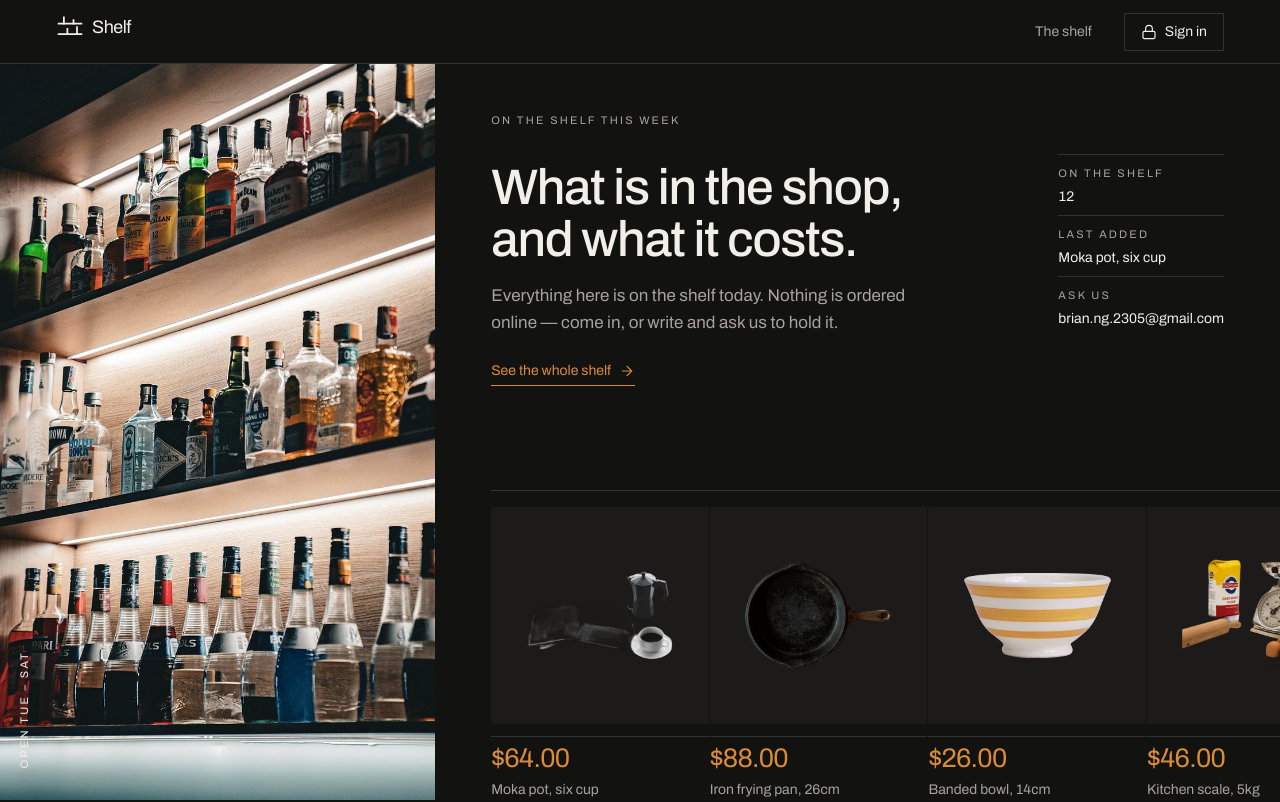
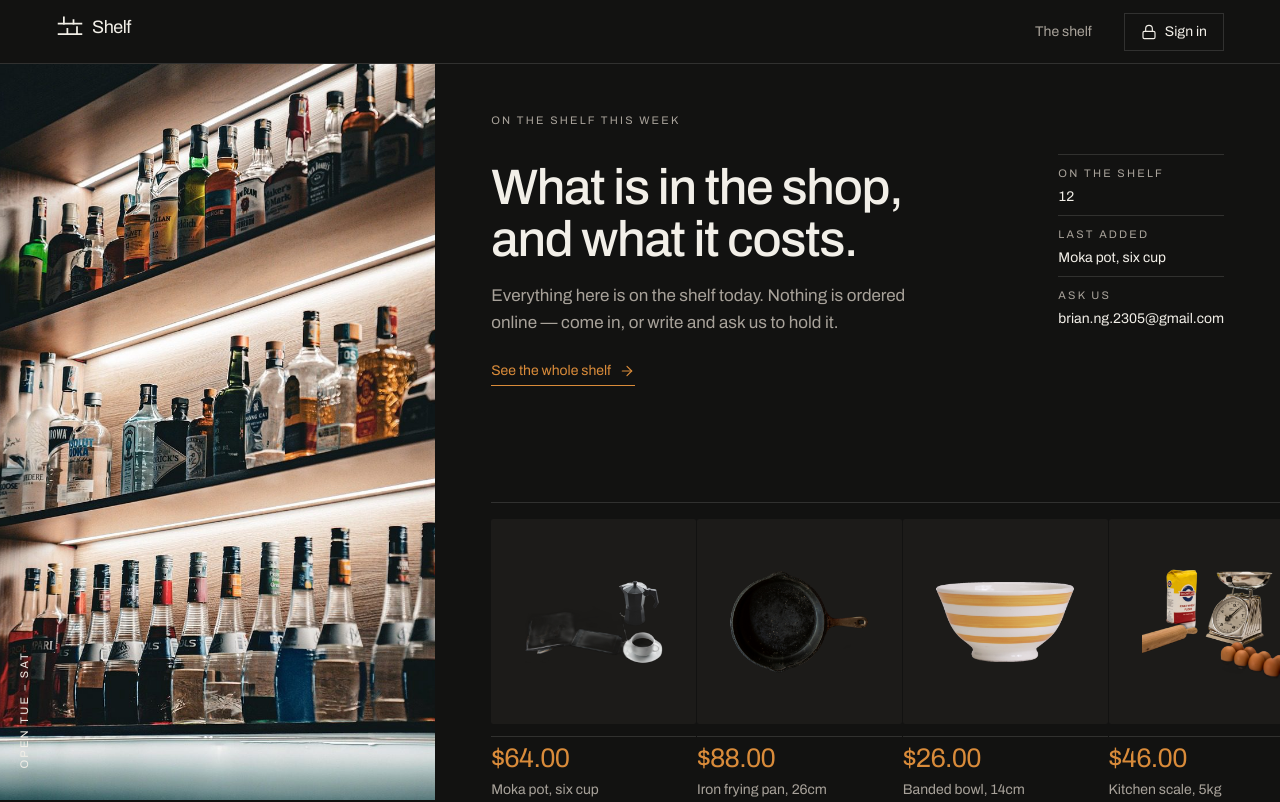
Before and after one commit to ThanhNV121097/project-af89fb4f, a React (Vite) app in the folder code/frontend/: page / in a window 1280 px wide. Shown: the top 802 px of the page. Built offline with nearby package versions, Linux system fonts and the light colour scheme.

Commit message:
design: one logo per page, the window row's names fit their tiles

```diff
--- a/code/frontend/src/pages/Home.tsx
+++ b/code/frontend/src/pages/Home.tsx
@@ -96,7 +96,7 @@ export default function Home() {
               <figure
                 key={p.id}
                 data-record={`products:${p.id}`}
-                className="rise m-0 w-[200px] shrink-0 lg:w-[17vw] lg:max-w-[230px]"
+                className="rise m-0 w-[190px] shrink-0 lg:w-[16vw] lg:max-w-[215px]"
                 style={{ animationDelay: `${120 + i * 90}ms` }}
               >
                 <ProductImage src={p.image} alt={p.name} aspect="1/1" eager={i < 2} slot={`/images/products/${p.id}.png`} />
@@ -104,12 +104,12 @@ export default function Home() {
                   <span className="block font-display text-[length:var(--size-price)] leading-none tracking-[var(--tracking-display)] text-accent [font-variant-numeric:tabular-nums]">
                     {formatPrice(p.price)}
                   </span>
-                  <span className="mt-[var(--space-2)] block text-sm text-ink-soft">{p.name}</span>
+                  <span className="mt-[var(--space-2)] block break-words text-sm text-ink-soft">{p.name}</span>
                 </figcaption>
               </figure>
             ))}
             {/* the row reads as continuing: one more tile, cut by the edge */}
-            <div aria-hidden="true" className="w-[200px] shrink-0 opacity-50 lg:w-[17vw] lg:max-w-[230px]">
+            <div aria-hidden="true" className="w-[190px] shrink-0 opacity-50 lg:w-[16vw] lg:max-w-[215px]">
               <div className="aspect-square w-full bg-surface" />
             </div>
           </div>
```
